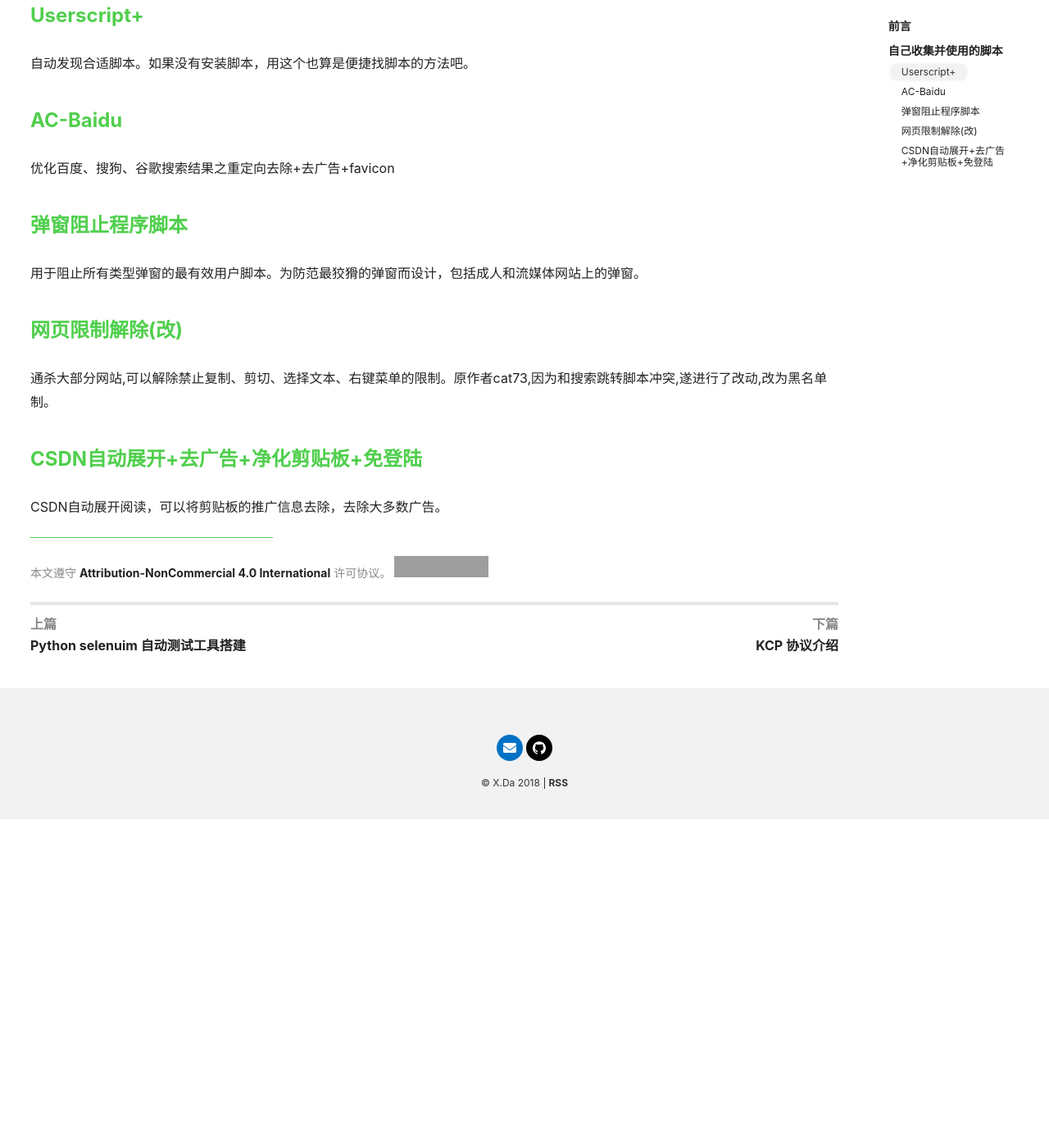
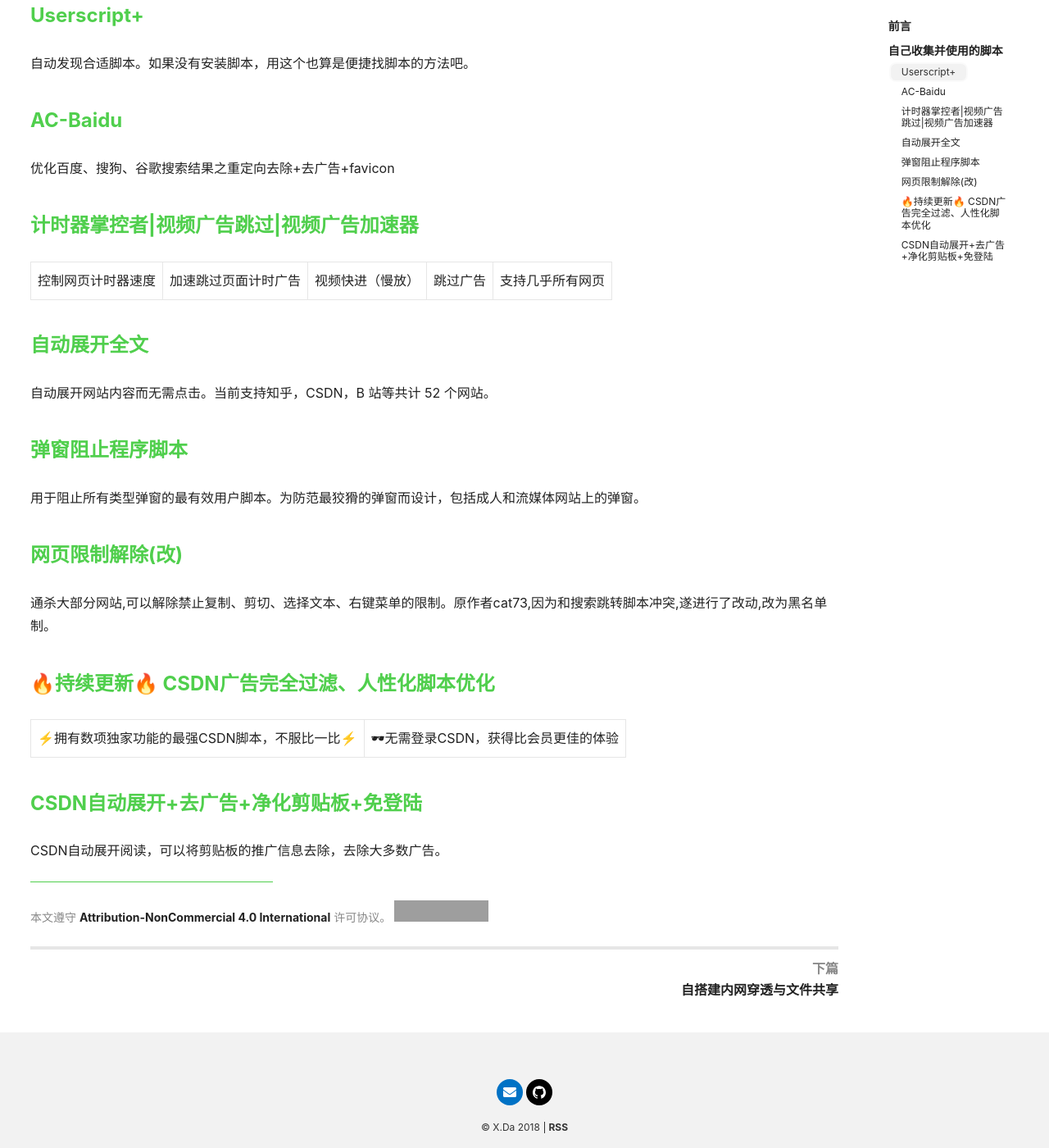
Before and after one commit to thianda91/thianda91.github.io, a Jekyll site: the page built from _posts/2018-12-16-tampermonkey-plugins-collections.md, in a window 1280 px wide and 1400 px high, scrolled down 652 px. Shown: the whole window at 82% size. Built offline with Jekyll 4.4.1, drawn with Linux system fonts in a browser that asks for light colours; nearby versions of some CDN libraries; comment, search, counter and statistics services are not loaded; before the commit the page ends 1651 px from its top, so only the background shows below that; some of the changed text lies outside the part shown; grey boxes are pictures that could not be loaded.

Commit message:
'update-2020-07-19'

```diff
--- a/_posts/2018-12-16-tampermonkey-plugins-collections.md
+++ b/_posts/2018-12-16-tampermonkey-plugins-collections.md
@@ -26,6 +26,14 @@
 
 优化百度、搜狗、谷歌搜索结果之重定向去除+去广告+favicon
 
+### [计时器掌控者|视频广告跳过|视频广告加速器](https://greasyfork.org/zh-CN/scripts/372673)
+
+控制网页计时器速度|加速跳过页面计时广告|视频快进（慢放）|跳过广告|支持几乎所有网页
+
+### [自动展开全文](https://greasyfork.org/zh-CN/scripts/397476)
+
+自动展开网站内容而无需点击。当前支持知乎，CSDN，B 站等共计 52 个网站。
+
 ### [弹窗阻止程序脚本](https://greasyfork.org/scripts/37654)
 
 用于阻止所有类型弹窗的最有效用户脚本。为防范最狡猾的弹窗而设计，包括成人和流媒体网站上的弹窗。
@@ -34,6 +42,10 @@
 
 通杀大部分网站,可以解除禁止复制、剪切、选择文本、右键菜单的限制。原作者cat73,因为和搜索跳转脚本冲突,遂进行了改动,改为黑名单制。
 
+### [🔥持续更新🔥 CSDN广告完全过滤、人性化脚本优化](https://greasyfork.org/zh-CN/scripts/378351)
+
+⚡️拥有数项独家功能的最强CSDN脚本，不服比一比⚡️|🕶无需登录CSDN，获得比会员更佳的体验
+
 ### [CSDN自动展开+去广告+净化剪贴板+免登陆](https://greasyfork.org/zh-CN/scripts/372452)
 
 CSDN自动展开阅读，可以将剪贴板的推广信息去除，去除大多数广告。
```
Also changed, not shown: other parts of _posts/2018-12-16-tampermonkey-plugins-collections.md (+1 -1 lines), _posts/2018-11-08-nat-and-file-sync-tools.md (+6 -2 lines).
